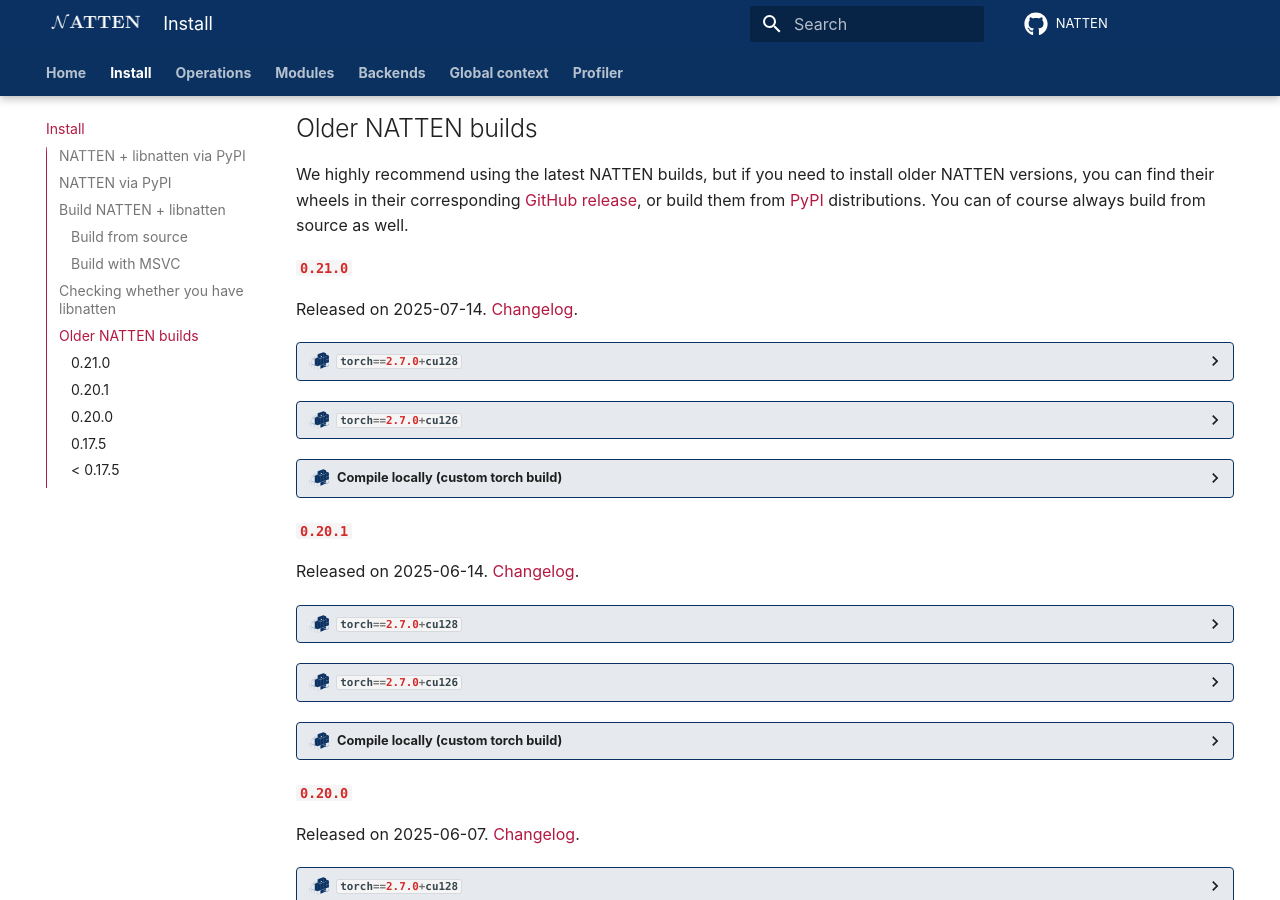
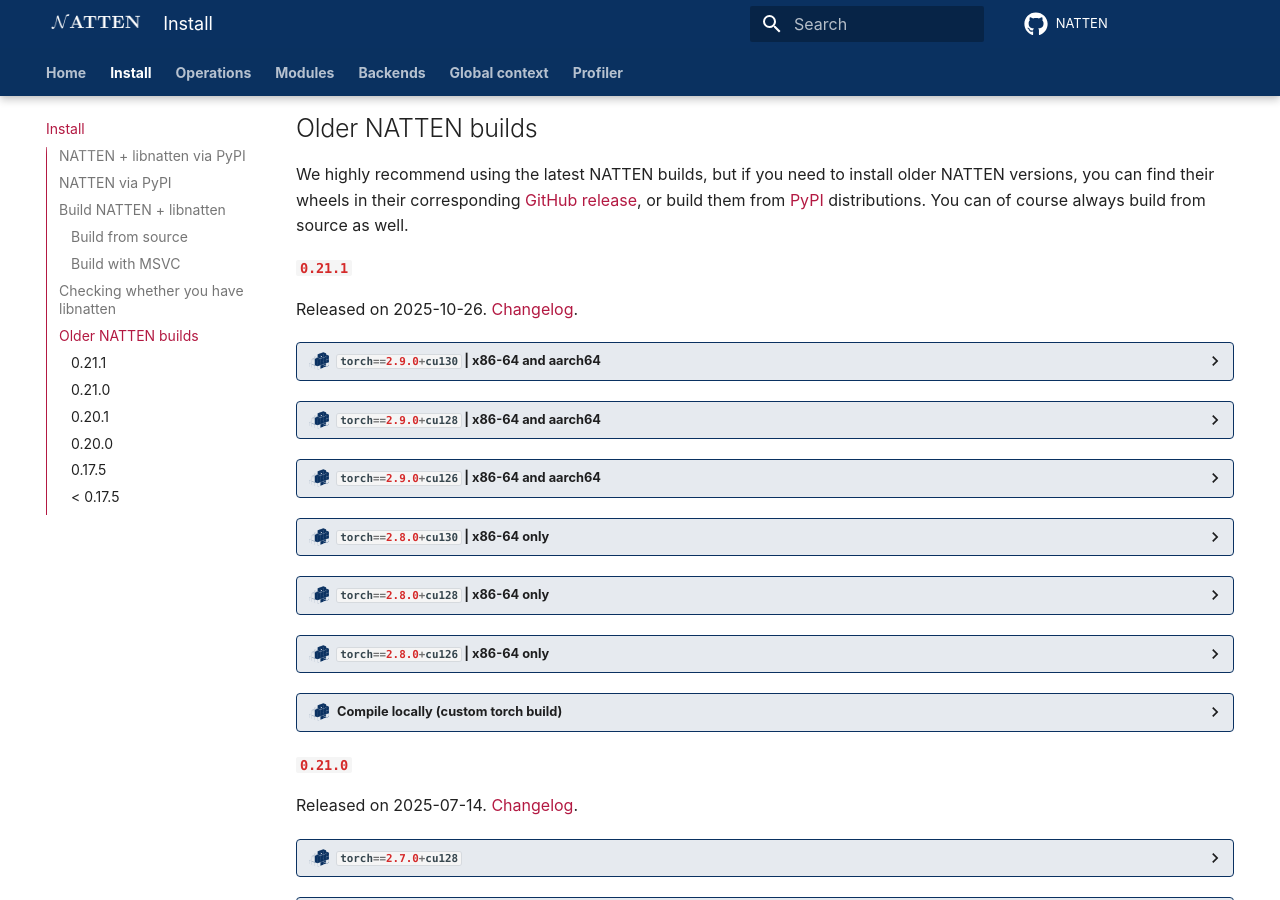
Before and after one commit to SHI-Labs/NATTEN, an MkDocs documentation site: the page built from docs/install.md, in a window 1280 px wide and 900 px high, scrolled down 3739 px. Built offline with MkDocs 1.6.1 and Material for MkDocs 9.7.7, drawn with Linux system fonts in a browser that asks for light colours; some web fonts are replaced; plug-ins that fetch from the network failed and are left out; comment, search, counter and statistics services are not loaded; some of the changed text lies outside the part shown.

````diff
--- a/docs/install.md
+++ b/docs/install.md
@@ -32,44 +32,44 @@ Refer to [NATTEN via PyPI](#natten-via-pypi) for more information.
 We offer pre-built wheels (binaries) for the most recent official PyTorch builds.
 To install NATTEN using wheels, please first check your PyTorch version, and select it below.
 
-???+ pip-install "`torch==2.9.0+cu130` | x86-64 and aarch64"
+???+ pip-install "`torch==2.10.0+cu130` | x86-64 and aarch64"
 
     ```python
-    pip install natten==0.21.1+torch290cu130 -f https://whl.natten.org
+    pip install natten==0.21.5+torch2100cu130 -f https://whl.natten.org
     ```
 
-??? pip-install "`torch==2.9.0+cu128` | x86-64 and aarch64"
+??? pip-install "`torch==2.10.0+cu128` | x86-64 and aarch64"
 
     ```python
-    pip install natten==0.21.1+torch290cu128 -f https://whl.natten.org
+    pip install natten==0.21.5+torch2100cu128 -f https://whl.natten.org
     ```
 
-??? pip-install "`torch==2.9.0+cu126` | x86-64 and aarch64"
+??? pip-install "`torch==2.10.0+cu126` | x86-64 and aarch64"
 
     ```python
-    pip install natten==0.21.1+torch290cu126 -f https://whl.natten.org
+    pip install natten==0.21.5+torch2100cu126 -f https://whl.natten.org
     ```
 
     !!! warning
         Blackwell FNA/FMHA kernels are not available in this build. Blackwell support was
         introduced in CUDA Toolkit 12.8.
 
-??? pip-install "`torch==2.8.0+cu130` | x86-64 only"
+??? pip-install "`torch==2.9.0+cu130` | x86-64 and aarch64"
 
     ```python
-    pip install natten==0.21.1+torch280cu129 -f https://whl.natten.org
+    pip install natten==0.21.5+torch290cu130 -f https://whl.natten.org
     ```
 
-??? pip-install "`torch==2.8.0+cu128` | x86-64 only"
+??? pip-install "`torch==2.9.0+cu128` | x86-64 and aarch64"
 
     ```python
-    pip install natten==0.21.1+torch280cu128 -f https://whl.natten.org
+    pip install natten==0.21.5+torch290cu128 -f https://whl.natten.org
     ```
 
-??? pip-install "`torch==2.8.0+cu126` | x86-64 only"
+??? pip-install "`torch==2.9.0+cu126` | x86-64 and aarch64"
 
     ```python
-    pip install natten==0.21.1+torch280cu126 -f https://whl.natten.org
+    pip install natten==0.21.5+torch290cu126 -f https://whl.natten.org
     ```
 
     !!! warning
@@ -369,6 +369,62 @@ versions, you can find their wheels in their corresponding
 [PyPI](https://pypi.org/project/natten/) distributions.
 You can of course always build from source as well.
 
+#### `0.21.1`
+Released on 2025-10-26.
+[Changelog](https://github.com/SHI-Labs/NATTEN/blob/main/CHANGELOG.md#0211---2025-10-26).
+
+??? pip-install "`torch==2.9.0+cu130` | x86-64 and aarch64"
+
+    ```python
+    pip install natten==0.21.1+torch290cu130 -f https://whl.natten.org
+    ```
+
+??? pip-install "`torch==2.9.0+cu128` | x86-64 and aarch64"
+
+    ```python
+    pip install natten==0.21.1+torch290cu128 -f https://whl.natten.org
+    ```
+
+??? pip-install "`torch==2.9.0+cu126` | x86-64 and aarch64"
+
+    ```python
+    pip install natten==0.21.1+torch290cu126 -f https://whl.natten.org
+    ```
+
+    !!! warning
+        Blackwell FNA/FMHA kernels are not available in this build. Blackwell support was
+        introduced in CUDA Toolkit 12.8.
+
+??? pip-install "`torch==2.8.0+cu130` | x86-64 only"
+
+    ```python
+    pip install natten==0.21.1+torch280cu129 -f https://whl.natten.org
+    ```
+
+??? pip-install "`torch==2.8.0+cu128` | x86-64 only"
+
+    ```python
+    pip install natten==0.21.1+torch280cu128 -f https://whl.natten.org
+    ```
+
+??? pip-install "`torch==2.8.0+cu126` | x86-64 only"
+
+    ```python
+    pip install natten==0.21.1+torch280cu126 -f https://whl.natten.org
+    ```
+
+    !!! warning
+        Blackwell FNA/FMHA kernels are not available in this build. Blackwell support was
+        introduced in CUDA Toolkit 12.8.
+
+??? pip-install "Compile locally (custom torch build)"
+
+    ```python
+    pip install natten==0.21.1
+    ```
+
+    Refer to [NATTEN via PyPI](#natten-via-pypi) for more details.
+
 #### `0.21.0`
 Released on 2025-07-14.
 [Changelog](https://github.com/SHI-Labs/NATTEN/blob/main/CHANGELOG.md#0210---2025-07-14).
--- a/src/natten/version.py
+++ b/src/natten/version.py
@@ -21,4 +21,4 @@
 #
 #################################################################################################
 
-__version__ = "0.21.5.rc1"
+__version__ = "0.21.5"
````
Also changed, not shown: other parts of docs/install.md (+10 -10 lines), README.md (+1 -1 lines), docs/README_pypi.md (+1 -1 lines), docs/backends.md (+6 -0 lines), docs/index.md (+1 -1 lines), 2 other files.
